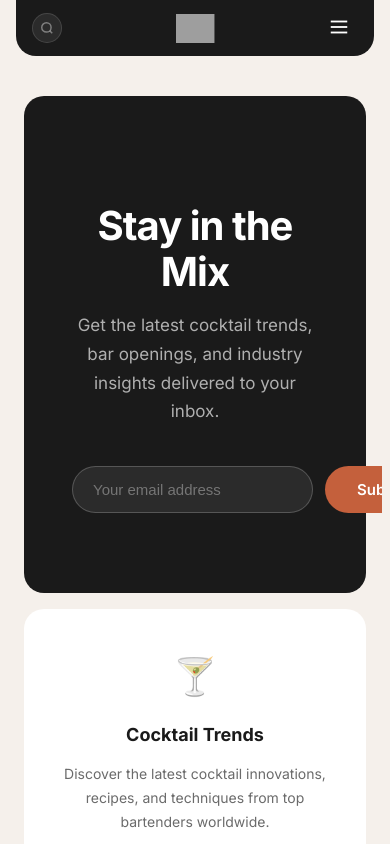
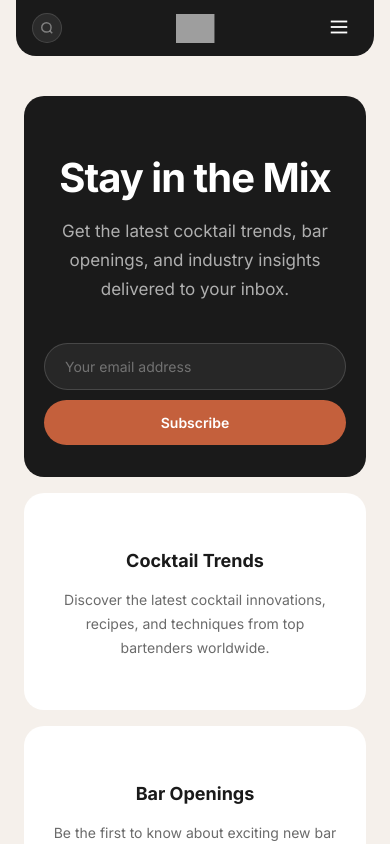
Before and after one commit to romanzelenkajj-dev/barmagazine-next, a Next.js app: page /work-with-us in a window 390 px wide. Shown: the top 844 px of the page. Built offline with nearby package versions, Linux system fonts and the light colour scheme; grey boxes are pictures that could not be loaded.

Commit message:
Remove emojis from Work With Us page, fix newsletter form mobile overflow
- Replace emoji icons with clean text-only cards
- Use shared .newsletter-form CSS for Work With Us form (was inline)
- Fix mobile padding on newsletter hero section
- Subscribe button no longer gets cut off on mobile

```diff
--- a/src/app/globals.css
+++ b/src/app/globals.css
@@ -1771,8 +1771,9 @@ button {
     padding: 32px 24px;
   }
 
-  .newsletter-strip {
-    padding: 32px 20px;
+  .newsletter-strip,
+  .newsletter-hero {
+    padding: 32px 20px !important;
   }
 
   .newsletter-form {
--- a/src/app/page.tsx
+++ b/src/app/page.tsx
@@ -10,7 +10,64 @@ export default async function HomePage() {
     getPostsByCategory('bars', 1, 6),
   ]);
   const posts = result.data;
-  const barsPosts = barsResult.data;
+  // Filter out articles/events from bars category — only keep actual bar profiles
+  const articleSlugs = new Set([
+    'ibg-flair-challenge-2026-highlights-indias-rising-talent',
+    'top-10-bars-in-dubai-2025',
+    'inside-pop-city-x-pony-full-menu-experience',
+    'tres-monos-named-best-bar-in-south-america',
+    'diageo-tales-of-the-cocktail-unite-for-world-class-u-s',
+    'bar-leone-shanghai-opens-this-november',
+    'athens-bar-show-2025-celebrates-15-years-of-innovation',
+    'mr-lyan-brings-seed-library-to-new-york-this-fall',
+    'bar-leone-expands-with-second-location-in-shanghai',
+    'best-bars-in-southeast-asia',
+    'global-bar-exchange-2025-26-by-woodford-reserve',
+    'nz-bar-con-2025-brings-global-energy-to-auckland',
+    'the-opposites-celebrates-one-year-in-hong-kong',
+    'world-class-global-final-2025-heads-to-toronto',
+    'montana-by-antinori-caporale-opens-in-hong-kong',
+    'zest-seoul-takes-over-balis-sunset-park-rooftop',
+    'almanac-brings-slow-drinks-to-philadelphia',
+    'advocatuur-opens-at-rosewood-amsterdam',
+    'the-pinnacle-guide-sets-a-global-standard-for-cocktail-bars',
+    'herbs-taverne-to-open-in-sydney-with-a-bold-take-on-negronis',
+    'montana-bar-to-open-in-hong-kong-in-summer-2025',
+    'global-cocktail-menu-database-empowers-bartenders-worldwide',
+    'rhum-fest-paris-2025',
+    'the-return-of-the-blue-cocktail-era',
+    'zurich-bar-show-2025-spotlight-on-swiss-bar-culture',
+    'american-craft-spirits-convention-2025-heads-to-tucson',
+    'camp-runamok-bartender-retreat-in-bourbon-country',
+    'arizona-cocktail-weekend-2025',
+    'diageo-reveals-2025-socialising-trends',
+    'enter-the-2025-cointreau-margarita-challenge',
+    'campari-academy-brings-hands-on-education-to-bcb-berlin-2024',
+    'iain-mcpherson-named-altos-bartenders-bartender-2024',
+    'lillet-and-emily-in-paris',
+    'bar-world-100-2024-a-toast-to-global-mixology-leaders',
+    'celebrating-national-bourbon-day-on-june-14th',
+    'bcb-bar-convent-brooklyn',
+    'world-class-global-finals',
+    'signature-ice',
+    'bars-without-bartenders',
+    'eco-totes',
+    'enter-the-usbg-prosecco-doc-national-cocktail-competition',
+    'the-bols-cocktail-battle-2024',
+    'shake-it-up-las-vegas',
+    'the-seychelles-bar-sustainability-project',
+    'danico-bars-xplorer-series',
+    'visiting-bar-luminary-series',
+    'dante-in-beverly-hills',
+    'bcb-heads-to-singapore',
+    'the-first-krug-ambassadorship-in-the-region',
+    'cocktail-balance',
+    'adrian-michalcik',
+    'mr-black-crafting-the-perfect-coffee-liqueur-blend',
+    'advanced-bartending-with-the-cocktail-balance-2-0-by-stanisl',
+    'room-207-is-new-yorks-next-cocktail-tourism-destination',
+  ]);
+  const barsPosts = barsResult.data.filter((p: any) => !articleSlugs.has(p.slug));
 
   const hero = posts[0];
   const cardPosts = posts.slice(1, 7);
--- a/src/app/work-with-us/page.tsx
+++ b/src/app/work-with-us/page.tsx
@@ -9,7 +9,7 @@ export default function WorkWithUsPage() {
   return (
     <div style={{ marginTop: 'var(--gap)' }}>
       {/* Newsletter Hero */}
-      <div style={{
+      <div className="newsletter-hero" style={{
         background: 'var(--bg-dark)',
         borderRadius: 'var(--radius)',
         padding: '80px 48px',
@@ -39,12 +39,7 @@ export default function WorkWithUsPage() {
         <form
           method="post"
           action="https://romanzelenka-wjgek.wpcomstaging.com/"
-          style={{
-            maxWidth: 480,
-            margin: '0 auto',
-            display: 'flex',
-            gap: 12,
-          }}
+          className="newsletter-form"
         >
           <input type="hidden" name="_mc4wp_form_id" value="84" />
           <input type="hidden" name="_mc4wp_timestamp" value="" />
@@ -54,33 +49,8 @@ export default function WorkWithUsPage() {
             name="EMAIL"
             required
             placeholder="Your email address"
-            style={{
-              flex: 1,
-              padding: '14px 20px',
-              borderRadius: 100,
-              border: '1px solid rgba(255,255,255,0.2)',
-              background: 'rgba(255,255,255,0.08)',
-              color: '#fff',
-              fontSize: 15,
-              outline: 'none',
-            }}
           />
-          <button
-            type="submit"
-            style={{
-              padding: '14px 32px',
-              borderRadius: 100,
-              background: 'var(--accent)',
-              color: '#fff',
-              fontSize: 15,
-              fontWeight: 600,
-              border: 'none',
-              cursor: 'pointer',
-              whiteSpace: 'nowrap',
-            }}
-          >
-            Subscribe
-          </button>
+          <button type="submit">Subscribe</button>
         </form>
       </div>
 
@@ -93,17 +63,14 @@ export default function WorkWithUsPage() {
       }}>
         {[
           {
-            icon: '🍸',
             title: 'Cocktail Trends',
             desc: 'Discover the latest cocktail innovations, recipes, and techniques from top bartenders worldwide.',
           },
           {
-            icon: '🏠',
             title: 'Bar Openings',
             desc: 'Be the first to know about exciting new bar openings and industry developments.',
           },
           {
-            icon: '💡',
             title: 'Industry Insights',
             desc: 'Expert interviews, brand features, and behind-the-scenes stories from the bar world.',
           },
@@ -113,11 +80,10 @@ export default function WorkWithUsPage() {
             style={{
               background: 'var(--bg-card)',
               borderRadius: 'var(--radius)',
-              padding: '40px 28px',
+              padding: '36px 28px',
               textAlign: 'center',
             }}
           >
-            <div style={{ fontSize: 36, marginBottom: 16 }}>{item.icon}</div>
             <h3 style={{ fontSize: 18, fontWeight: 700, marginBottom: 8 }}>{item.title}</h3>
             <p style={{ fontSize: 14, color: 'var(--text-secondary)', lineHeight: 1.7 }}>{item.desc}</p>
           </div>
```
